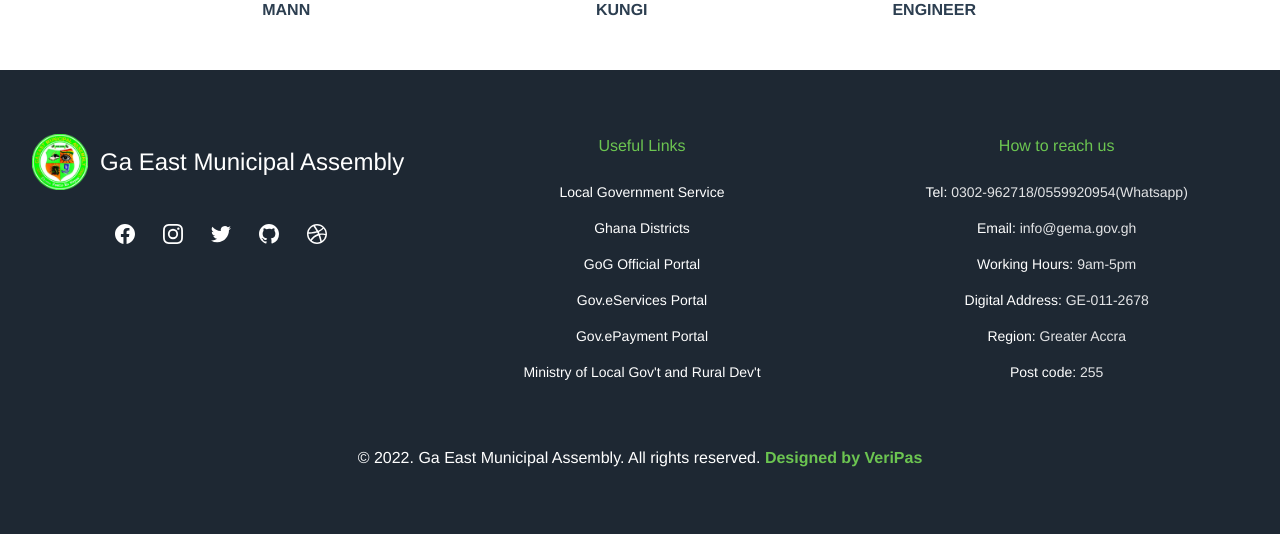
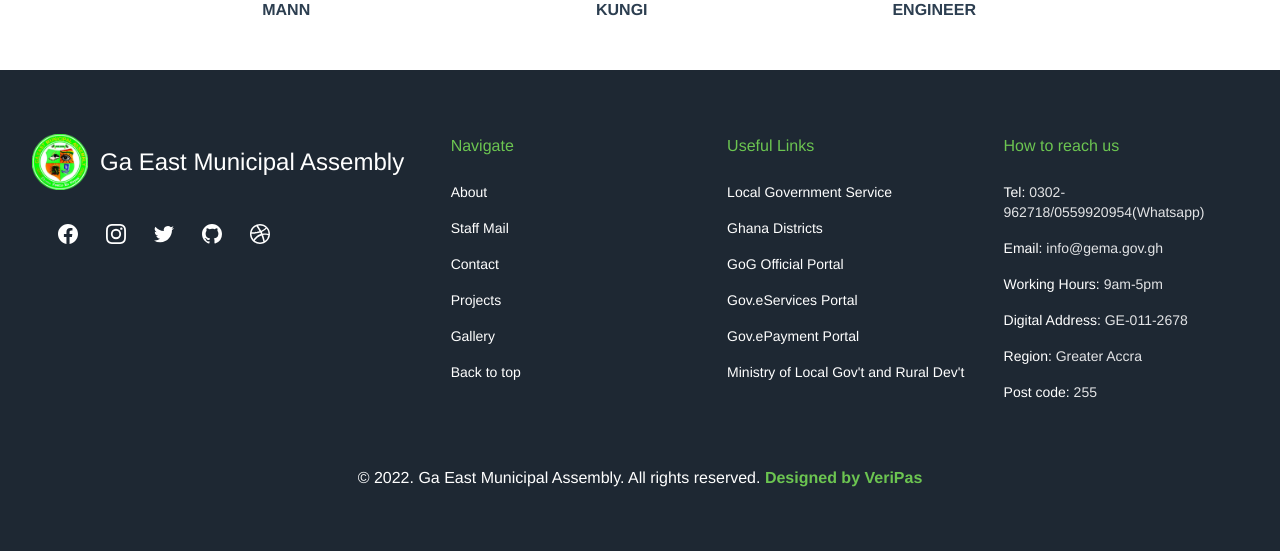
Before and after one commit to Sadiq-on-Codes/Ga-East-Municipal-Assembly, a Vue app in the folder client/: page / in a window 1280 px wide. Shown: the part 3412-3963 px from the top of the page. Built offline with nearby package versions, Linux system fonts and the light colour scheme; the HTML template or start-up script is replaced by a standard one; a web font is replaced by a local one.

Commit message:
footer ui fixes

```diff
--- a/client/src/components/Footer.vue
+++ b/client/src/components/Footer.vue
@@ -1,6 +1,6 @@
 <template>
     <footer aria-label="Site Footer" class="bg-footer-bg dark:bg-gray-900">
-        <div class="max-w-screen-xl px-4 py-16 mx-auto space-y-8 sm:px-6 lg:space-y-16 lg:px-8">
+        <div class="max-w-screen-2xl px-4 py-16 mx-auto space-y-8 sm:px-6 lg:space-y-16 lg:px-8">
             <div class="grid grid-cols-1 gap-10 lg:grid-cols-3 justify-between">
                 <div>
                     <div class="text-teal-300 dark:text-teal-300 flex items-center justify-start">
@@ -9,7 +9,7 @@
                             Ga East Municipal Assembly
                         </span>
                     </div>
-                    <ul class="flex justify-center gap-6 mt-8">
+                    <ul class="flex justify-start gap-6 mt-8 ml-6">
                         <li>
                             <a href="/" rel="noreferrer" target="_blank"
                                 class="text-white transition hover:opacity-75 dark:text-gray-200">
@@ -75,12 +75,52 @@
                     </ul>
                 </div>
 
-                <div class="grid grid-cols-1 gap-8 sm:grid-cols-2 lg:col-span-2 lg:grid-cols-2">
+                <div class="grid grid-cols-1 gap-8 sm:grid-cols-2 lg:col-span-2 lg:grid-cols-3">
                     <div>
-                        <p class="font-base text-button-bg dark:text-white">Useful Links</p>
+                        <p class="font-base text-left text-button-bg dark:text-white">Navigate</p>
+
+                        <nav aria-label="Footer Navigation - Company" class="mt-6">
+                            <ul class="space-y-4 text-sm text-left">
+                                <li>
+                                    <a href="#" class="text-white transition hover:opacity-75 dark:text-gray-200">
+                                        About
+                                    </a>
+                                </li>
+                                <li>
+                                    <a href="#" class="text-white transition hover:opacity-75 dark:text-gray-200">
+                                        Staff Mail
+                                    </a>
+                                </li>
+                                <li>
+                                    <a href="#" class="text-white transition hover:opacity-75 dark:text-gray-200">
+                                        Contact
+                                    </a>
+                                </li>
+
+                                <li>
+                                    <a href="#" class="text-white transition hover:opacity-75 dark:text-gray-200">
+                                        Projects
+                                    </a>
+                                </li>
+
+                                <li>
+                                    <a href="#" class="text-white transition hover:opacity-75 dark:text-gray-200">
+                                        Gallery
+                                    </a>
+                                </li>
+                                <li>
+                                    <a href="#" class="text-white transition hover:opacity-75 dark:text-gray-200">
+                                        Back to top
+                                    </a>
+                                </li>
+                            </ul>
+                        </nav>
+                    </div>
+                    <div>
+                        <p class="text-left font-base text-button-bg dark:text-white">Useful Links</p>
 
                         <nav aria-label="Footer Navigation - Services" class="mt-6">
-                            <ul class="space-y-4 text-sm">
+                            <ul class="space-y-4 text-sm text-left">
                                 <li>
                                     <a href="#" class="text-white transition hover:opacity-75 dark:text-gray-200">
                                         Local Government Service
@@ -119,63 +159,13 @@
                         </nav>
                     </div>
 
-                    <!-- <div>
-                        <p class="font-base text-button-bg dark:text-white">Company</p>
 
-                        <nav aria-label="Footer Navigation - Company" class="mt-6">
-                            <ul class="space-y-4 text-sm">
-                                <li>
-                                    <a href="#" class="text-white transition hover:opacity-75 dark:text-gray-200">
-                                        About
-                                    </a>
-                                </li>
-
-                                <li>
-                                    <a href="#" class="text-white transition hover:opacity-75 dark:text-gray-200">
-                                        Meet the Team
-                                    </a>
-                                </li>
-
-                                <li>
-                                    <a href="#" class="text-white transition hover:opacity-75 dark:text-gray-200">
-                                        Staff Mail
-                                    </a>
-                                </li>
-                            </ul>
-                        </nav>
-                    </div>
 
                     <div>
-                        <p class="font-base text-button-bg dark:text-white">Navigate</p>
-
-                        <nav aria-label="Footer Navigation - Company" class="mt-6">
-                            <ul class="space-y-4 text-sm">
-                                <li>
-                                    <a href="#" class="text-white transition hover:opacity-75 dark:text-gray-200">
-                                        Contact
-                                    </a>
-                                </li>
-
-                                <li>
-                                    <a href="#" class="text-white transition hover:opacity-75 dark:text-gray-200">
-                                        Projects
-                                    </a>
-                                </li>
-
-                                <li>
-                                    <a href="#" class="text-white transition hover:opacity-75 dark:text-gray-200">
-                                        Gallery
-                                    </a>
-                                </li>
-                            </ul>
-                        </nav>
-                    </div> -->
-
-                    <div>
-                        <p class="font-base text-button-bg dark:text-white">How to reach us </p>
+                        <p class="font-base text-left text-button-bg dark:text-white">How to reach us </p>
 
                         <nav aria-label="Footer Navigation - Legal" class="mt-6">
-                            <ul class="space-y-4 text-sm">
+                            <ul class="space-y-4 text-sm text-left">
                                 <li>
                                     <a href="#" class="text-white transition hover:opacity-75 dark:text-gray-200">
                                         Tel: <span class="text-footer-text">0302-962718/0559920954(Whatsapp)</span>
@@ -214,15 +204,12 @@
                     </div>
                 </div>
             </div>
-
             <p class="text-base text-white dark:text-gray-400">
-                &copy; 2022. Ga East Municipal Assembly. All rights reserved. <span class="text-button-bg font-bold">Designed by <span>VeriPas</span></span>
+                &copy; 2022. Ga East Municipal Assembly. All rights reserved. <span
+                    class="text-button-bg font-bold">Designed by <span>VeriPas</span></span>
             </p>
         </div>
     </footer>
-
-
-
 </template>
 <script setup lang="ts">
 
```
